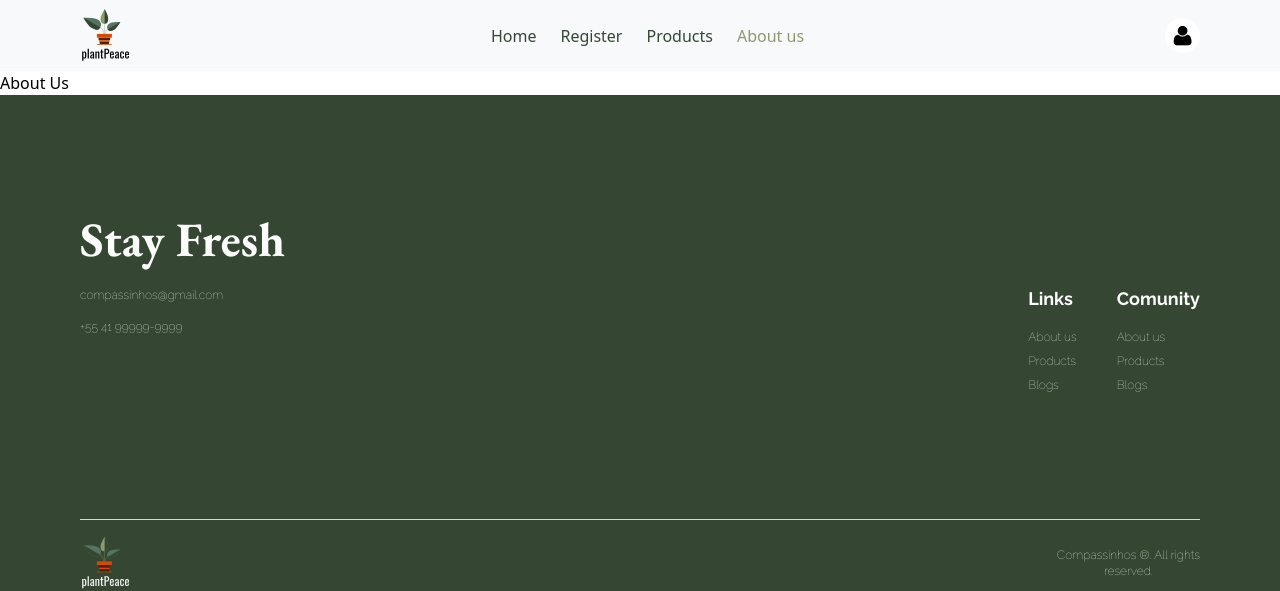
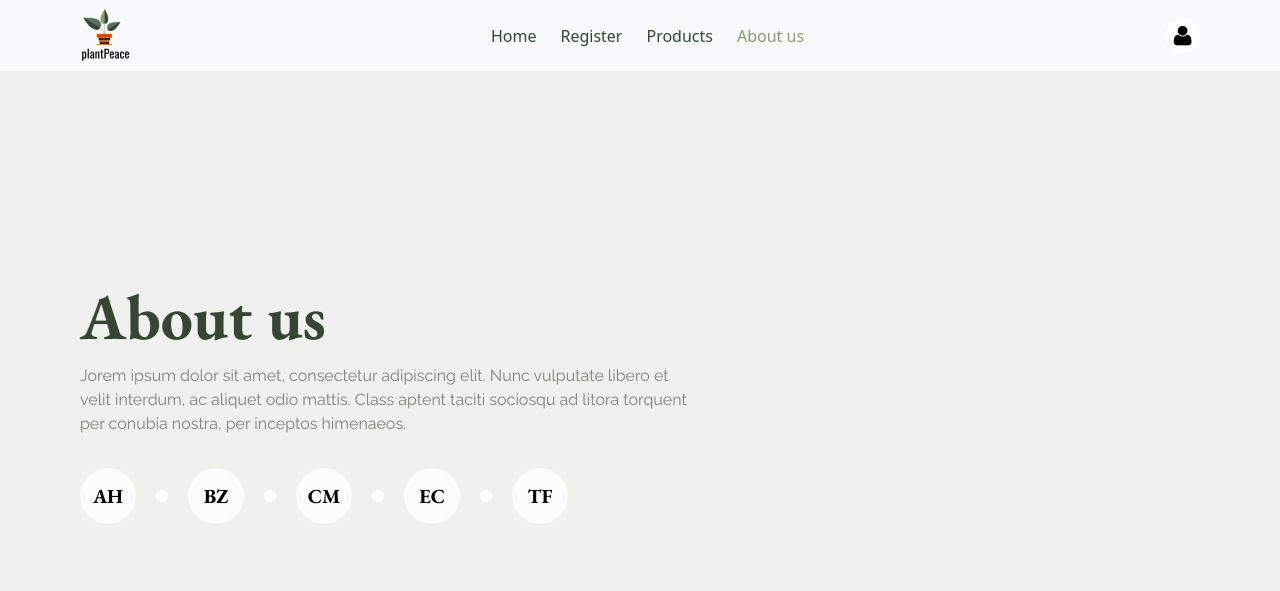
Before and after one commit to Aldovani/challenge-02-pb, a React (Vite) app: page /about in a window 1280 px wide. Shown: the top 591 px of the page. Built offline with nearby package versions, Linux system fonts and the light colour scheme.

Commit message:
feat: create about us page

```diff
--- a/src/pages/AboutUs.tsx
+++ b/src/pages/AboutUs.tsx
@@ -1,5 +1,78 @@
-export function AboutUs(){
-  return  (
-    <h1>About Us</h1>
-  )
+import { Profile } from "../Components/Profile";
+import profiles from "../constants/profiles.json";
+
+export function AboutUs() {
+  return (
+    <>
+      <section className=" py-52 sm:px-20 px-10 flex justify-center flex-col   bg-wisper">
+        <h1 className="leading-[120%] text-primary-lunar-green font-eb-garamond sm:text-64 text-5xl  font-bold">
+          About us
+        </h1>
+        <p className="mt-2 max-w-[38.125rem] text-sm sm:text-base text-secondary-secondary font-raleway leading-[150%] ">
+          Jorem ipsum dolor sit amet, consectetur adipiscing elit. Nunc
+          vulputate libero et velit interdum, ac aliquet odio mattis. Class
+          aptent taciti sociosqu ad litora torquent per conubia nostra, per
+          inceptos himenaeos.
+        </p>
+        <nav className="mt-8">
+          <ul className="flex items-center  sm:gap-5">
+            <li>
+              <a
+                href="#aldovani"
+                className="text-[1.25rem] font-bold font-eb-garamond bg-white flex size-14 items-center justify-center rounded-full hover:bg-primary-lunar-green hover:text-white transition-colors"
+              >
+                AH
+              </a>
+            </li>
+            <div className="size-3 sm:block bg-white rounded-full"></div>
+            <li>
+              <a
+                href="#beatriz"
+                className="text-[1.25rem] font-bold font-eb-garamond bg-white flex size-14 items-center justify-center rounded-full hover:bg-primary-lunar-green hover:text-white transition-colors"
+              >
+                BZ
+              </a>
+            </li>
+            <div className="size-3 sm:block bg-white rounded-full"></div>
+
+            <li>
+              <a
+                href="#camila"
+                className="text-[1.25rem] font-bold font-eb-garamond bg-white flex size-14 items-center justify-center rounded-full hover:bg-primary-lunar-green hover:text-white transition-colors"
+              >
+                CM
+              </a>
+            </li>
+            <div className="size-3 sm:block bg-white rounded-full"></div>
+
+            <li>
+              <a
+                href="#everton"
+                className="text-[1.25rem] font-bold font-eb-garamond bg-white flex size-14 items-center justify-center rounded-full hover:bg-primary-lunar-green hover:text-white transition-colors"
+              >
+                EC
+              </a>
+            </li>
+            <div className="size-3 sm:block bg-white rounded-full"></div>
+
+            <li>
+              <a
+                href="#talita"
+                className="text-[1.25rem] font-bold font-eb-garamond bg-white flex size-14 items-center justify-center rounded-full hover:bg-primary-lunar-green hover:text-white transition-colors"
+              >
+                TF
+              </a>
+            </li>
+          </ul>
+        </nav>
+      </section>
+
+      {profiles.map((profile) => (
+        <>
+          <Profile {...profile} />
+          <div className="h-28 bg-athena-grey"></div>
+        </>
+      ))}
+    </>
+  );
 }
```
